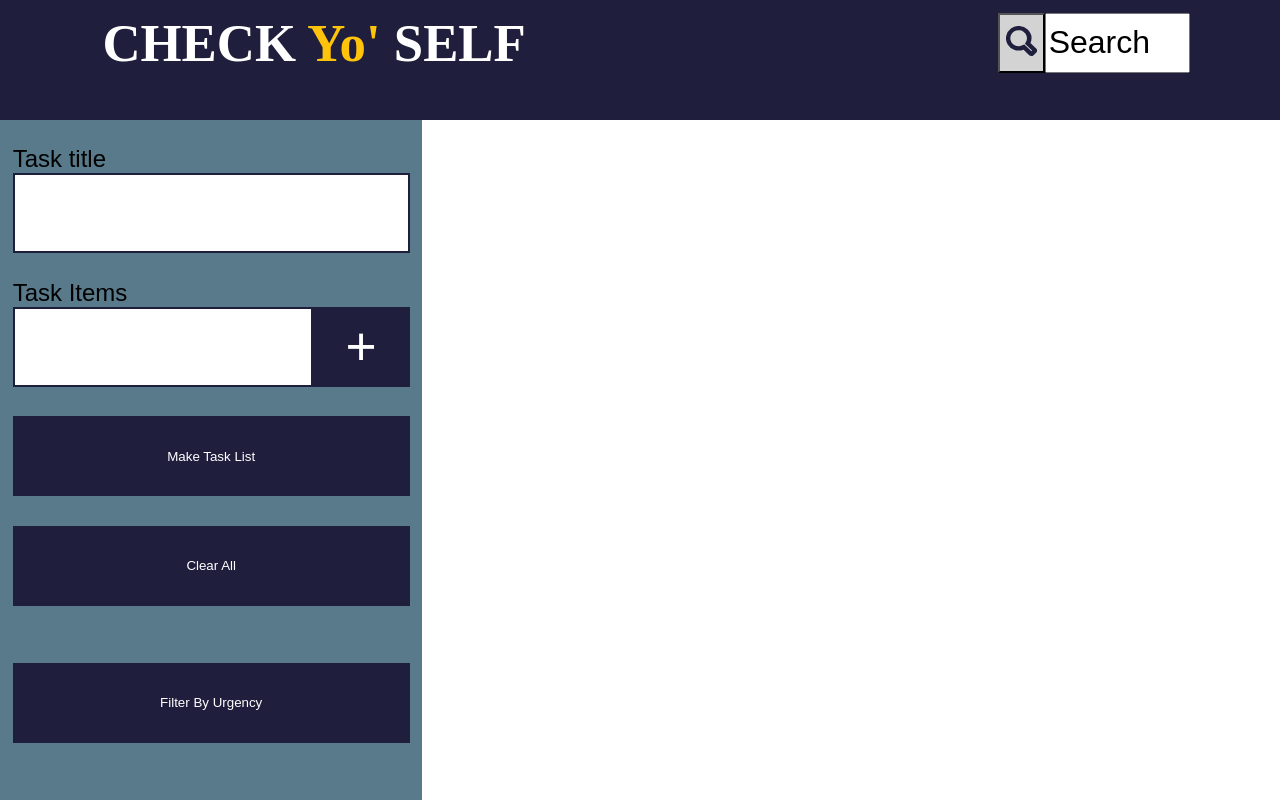
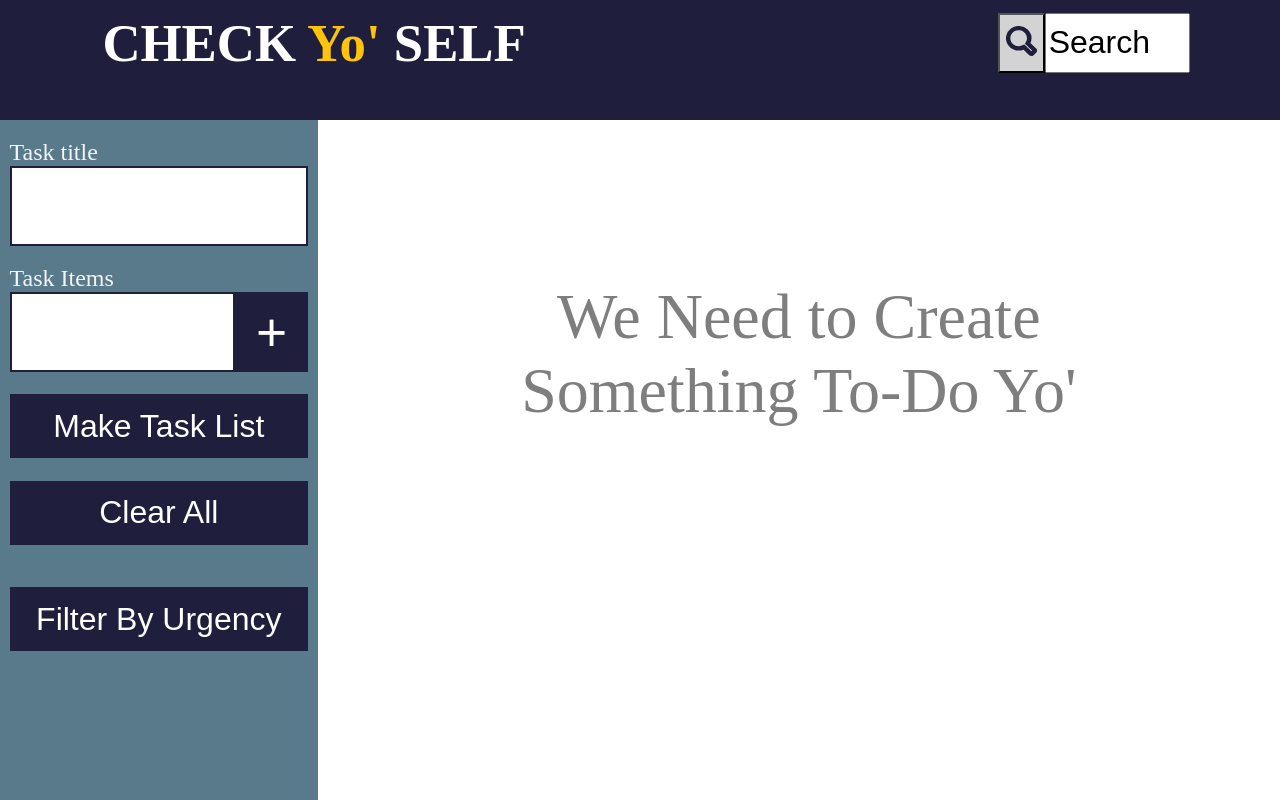
Before and after one commit to QuinnrElder/check-yo-self, a plain HTML site: page index.html in a window 1280 px wide. Shown: the top 800 px of the page. Drawn offline with Linux system fonts and the light colour scheme.

Commit message:
ADD CSS and HTML touch ups main page

```diff
--- a/styles.css
+++ b/styles.css
@@ -3,7 +3,7 @@
 }
 
 body {
-  font-family: arial;
+  font-family: open sans-serif;
   height: 100vh;
   margin: 0;
   width: 100vw;
@@ -24,7 +24,6 @@ width: 100vw;
 
 h1 {
   color: #FFF;
-  font-family: open sans-serif;
    font-size: 330%;
   font-weight: 800;
   margin: 0 20% 0 8%;
@@ -45,18 +44,15 @@ h1 {
   background-color: lightgray;
 }
 
-.search-bar-img {
-
-}
-
 .search-bar-input {
   width: 80%;
   font-size: xx-large;
 }
 
 main {
+display: flex;
+}
 
-}
 
 aside {
   background-color: #587a8a;
@@ -73,6 +69,7 @@ form {
 .task-title-text {
   font-size: 150%;
   margin: 6% 0 0 3%;
+  color: #F3F6F7;
 }
 
 .title-of-task-input {
@@ -88,6 +85,7 @@ form {
 .task-item-text {
   font-size: 150%;
   margin: 6% 0 0 3%;
+  color: #F3F6F7;
 }
 
 .container-task-input-and-btn {
@@ -115,35 +113,43 @@ form {
 }
 
 .create-todo-btn {
-  height: 6em;
+  height: 2em;
   margin: 7% 3% 3.5%;
   background-color: #1f1f3d;
   border: 2px solid #1f1f3d;
   color: #FFF;
+  font-size: 2em;
 }
 
 .clear-all-btn {
-  height: 6em;
+  height: 2em;
   margin: 3.5% 3%;
   background-color: #1f1f3d;
   border: 2px solid #1f1f3d;
   color: #FFF;
+  font-size: 2em;
 }
 
 .urgency-btn {
-  height: 6em;
+  height: 2em;
   margin: 10% 3%;
   background-color: #1f1f3d;
   border: 2px solid #1f1f3d;
   color: #FFF;
+  font-size: 2em;
 }
 
 .container-all-todo-cards {
-
+display: flex;
+width: 100vw;
+flex-direction: column;
 }
 
 .container-no-todo-tasks {
-
+  text-align: center;
+  font-size: 400%;
+  opacity: .5;
+  margin: 10%;
 }
 
 .container-todo-card-info {
```
Also changed, not shown: index.html (+1 -0 lines).
